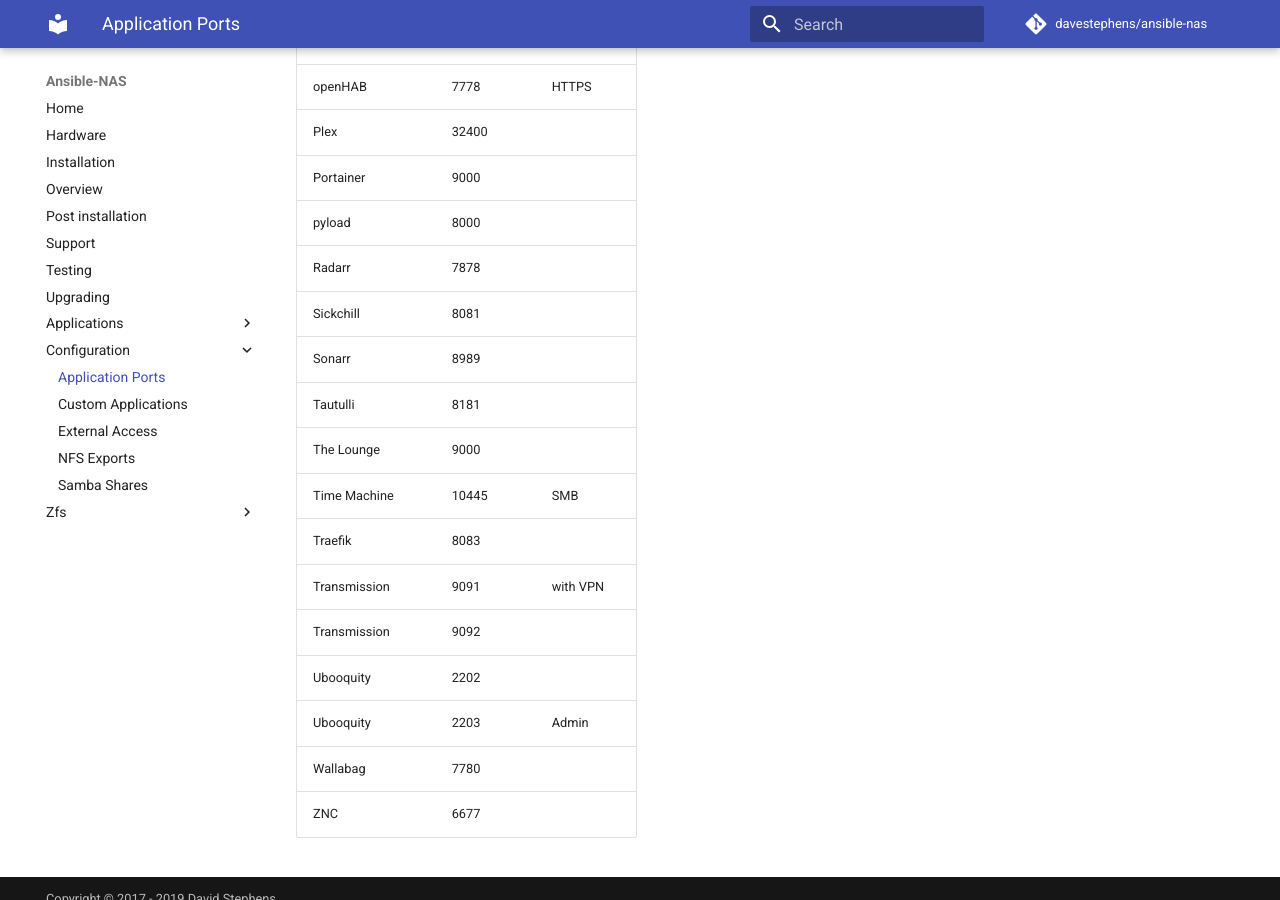
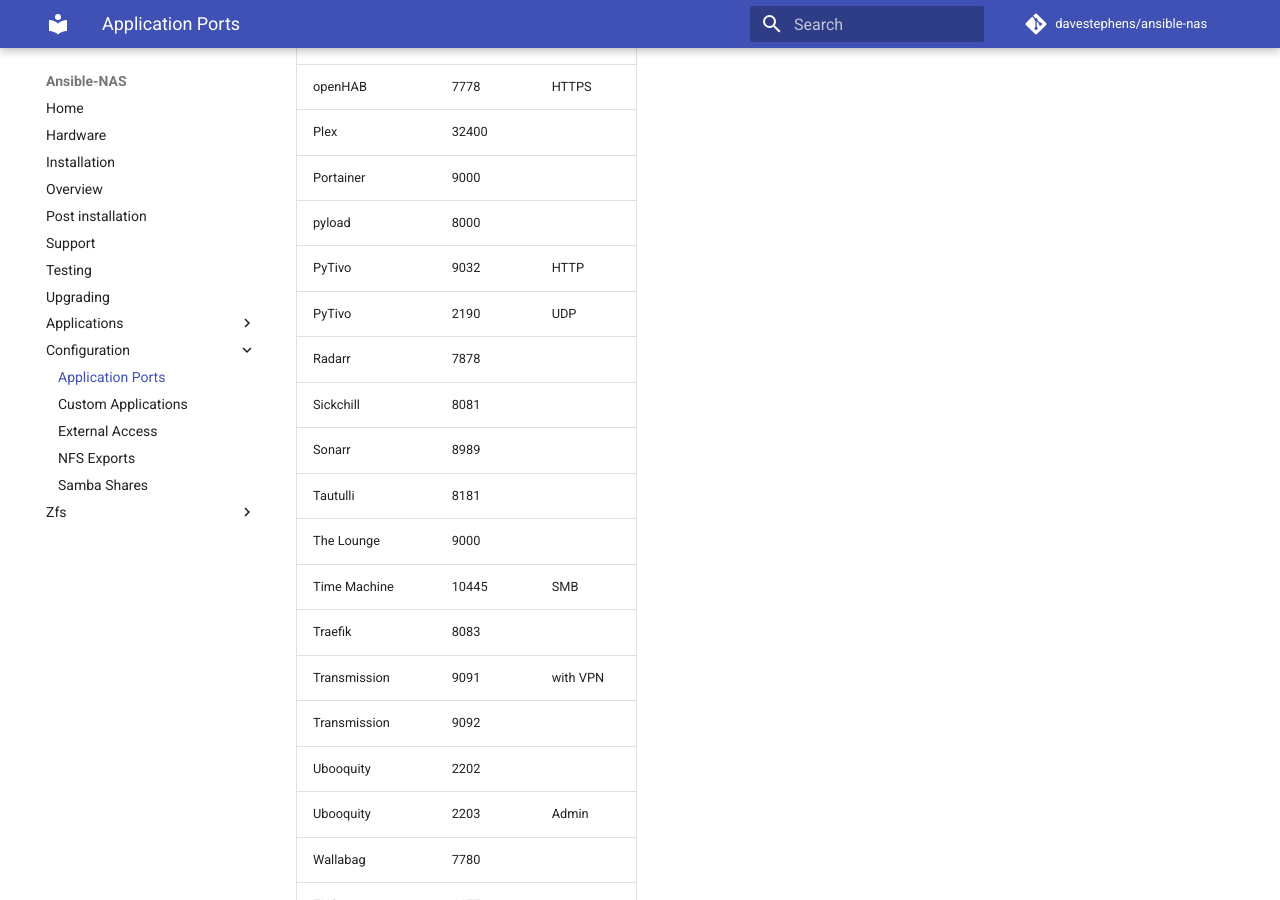
Before and after one commit to davestephens/ansible-nas, an MkDocs documentation site: the page built from docs/configuration/application_ports.md, in a window 1280 px wide and 900 px high, scrolled down 1749 px. Built offline with MkDocs 1.6.1 and Material for MkDocs 9.7.7, drawn with Linux system fonts in a browser that asks for light colours; comment, search, counter and statistics services are not loaded.

Commit message:
PyTivo addition - the ports

```diff
--- a/docs/configuration/application_ports.md
+++ b/docs/configuration/application_ports.md
@@ -42,6 +42,8 @@ By default, applications can be found on the ports listed below.
 | Plex            | 32400  |           |
 | Portainer       | 9000   |           |
 | pyload          | 8000   |           |
+| PyTivo          | 9032   | HTTP      |
+| PyTivo          | 2190   | UDP       |
 | Radarr          | 7878   |           |
 | Sickchill       | 8081   |           |
 | Sonarr          | 8989   |           |
```
